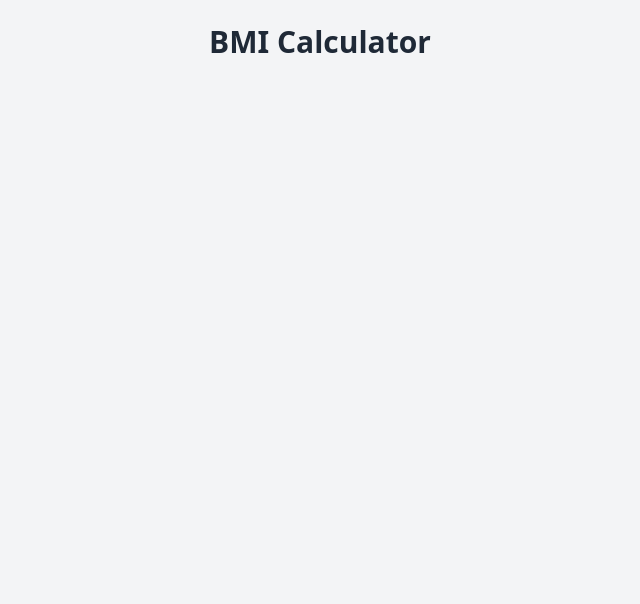
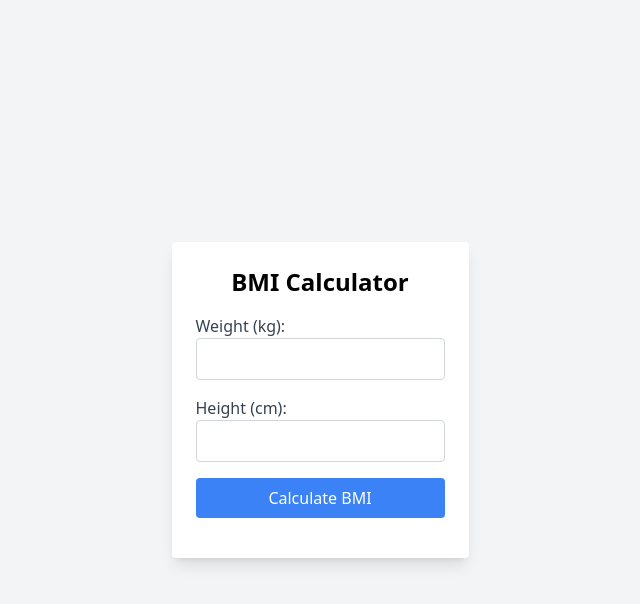
Before and after one commit to Rak-ib/BMI_Calculator, a website: page index.html in a window 1280 px wide. Shown: the whole page, without its empty margins (320-960 px from the left). Drawn offline with Linux system fonts and the light colour scheme.

Commit message:
input structure is ready

```diff
--- a/index.html
+++ b/index.html
@@ -1,13 +1,26 @@
 <!DOCTYPE html>
 <html lang="en">
+
 <head>
     <meta charset="UTF-8">
     <meta name="viewport" content="width=device-width, initial-scale=1.0">
     <title>BMI Calculator</title>
     <link href="./output.css" rel="stylesheet">
 </head>
-<body class="bg-gray-100 p-6">
-    <h1 class="text-center text-3xl font-bold text-gray-800">BMI Calculator</h1>
 
-</body>
+<body class="bg-gray-100 flex justify-center items-center min-h-screen">
+    <div class="bg-white p-6 rounded shadow-lg max-w-md">
+        <h1 class="text-2xl font-bold text-center mb-4">BMI Calculator</h1>
+        <form id="bmiForm" class="space-y-4">
+            <div> <label for="weight" class="block text-gray-700">Weight (kg):</label> <input type="number" id="weight"
+                    name="weight" class="w-full p-2 border border-gray-300 rounded" required> </div>
+            <div> <label for="height" class="block text-gray-700">Height (cm):</label> <input type="number" id="height"
+                    name="height" class="w-full p-2 border border-gray-300 rounded" required> </div> <button
+                type="button"  class="w-full bg-blue-500 text-white py-2 rounded">Calculate
+                BMI</button>
+        </form>
+        <div id="result" class="mt-4 text-center text-gray-800"></div>
+    </div>
+    </body>
+
 </html>
```
